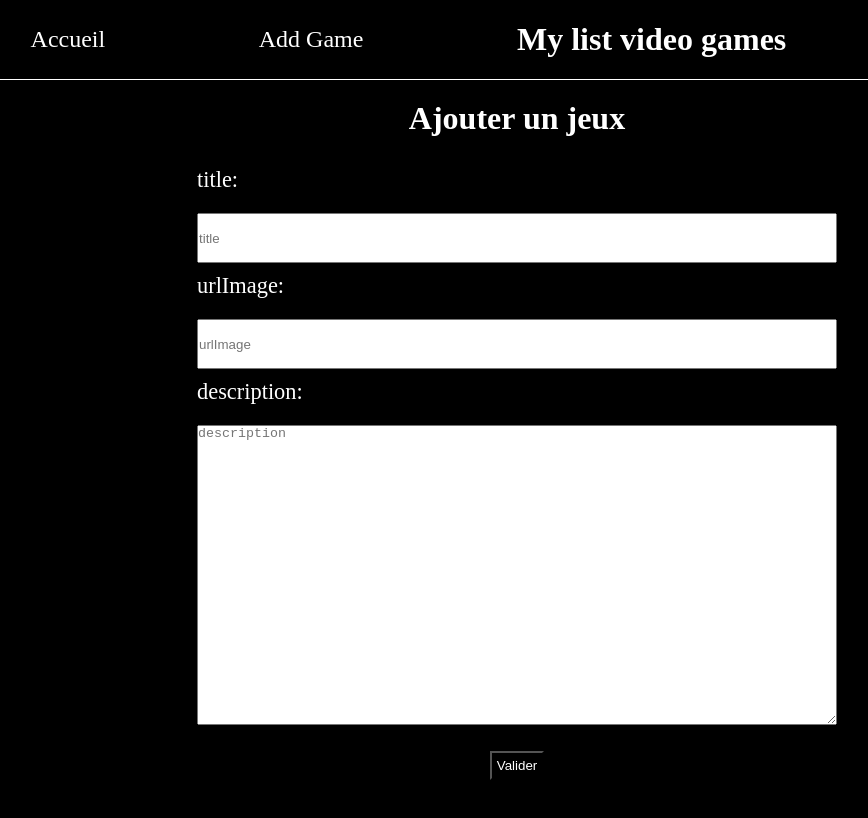
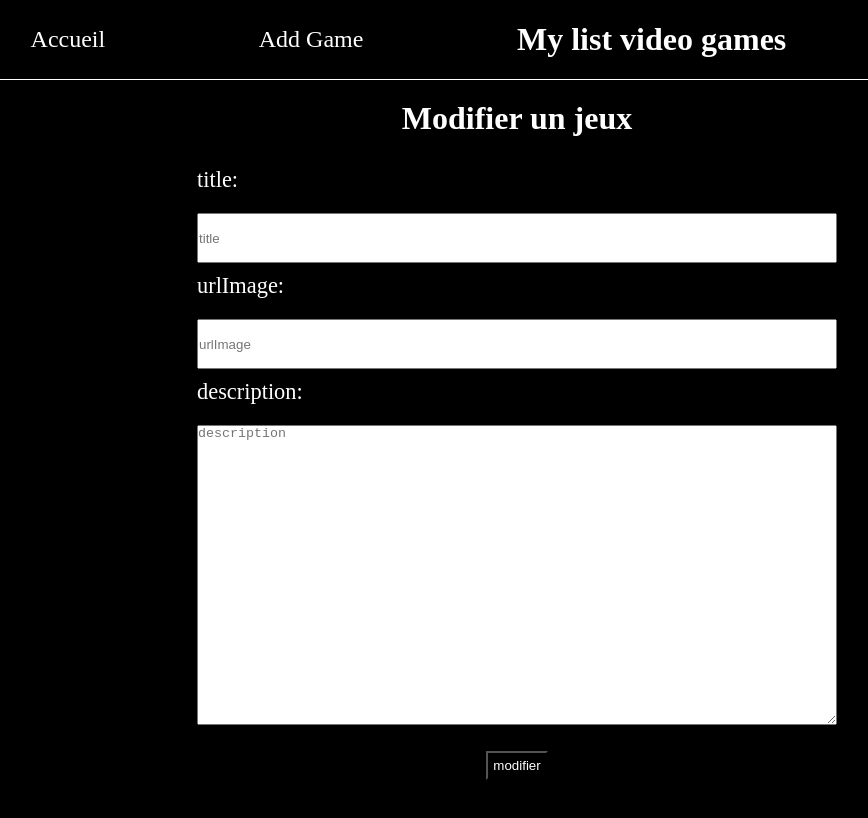
Before and after one commit to Vianney-Gln/ANGULAR-CRUD, an Angular app: page /addGame/1 in a window 1280 px wide. Shown: the top 818 px of the page, without its empty margins (123-991 px from the left). Built offline with nearby package versions, Linux system fonts and the light colour scheme.

Commit message:
use *ngIf esle for reusing the same form and modify title, button and used function onClick (add or update) test console ok

```diff
--- a/src/app/add-game/add-game.component.html
+++ b/src/app/add-game/add-game.component.html
@@ -1,4 +1,7 @@
-<h1>Ajouter un jeux</h1>
+<h1 *ngIf="!idParam;else update">Ajouter un jeux</h1>
+<ng-template #update>
+  <h1>Modifier un jeux</h1>
+</ng-template>
 <div class="container-form">
   <form [formGroup]="gameFormGroup">
     <label for="title">
@@ -13,6 +16,7 @@
       description:
       <textarea placeholder="description" type="text" name="description" formControlName="description"></textarea>
     </label>
-    <button (click)="addGame()" type="button">Valider</button>
+    <button *ngIf="!idParam; else buttonUpdate" (click)="addGame()" type="button">Valider</button>
+    <ng-template #buttonUpdate><button (click)="updateGame()" type="button">modifier</button></ng-template>
   </form>
 </div>
--- a/src/app/add-game/add-game.component.ts
+++ b/src/app/add-game/add-game.component.ts
@@ -35,7 +35,12 @@ export class AddGameComponent implements OnInit {
   }
 
   //getting the idParam
-  idParam: string = this.activatedRoute.snapshot.params['id'];
+  public idParam: string = this.activatedRoute.snapshot.params['id'];
+
+  //function calling updateGame from service
+  updateGame() {
+    console.log('test');
+  }
 
   ngOnInit(): void {
     if (this.idParam) console.log(this.idParam);
```
